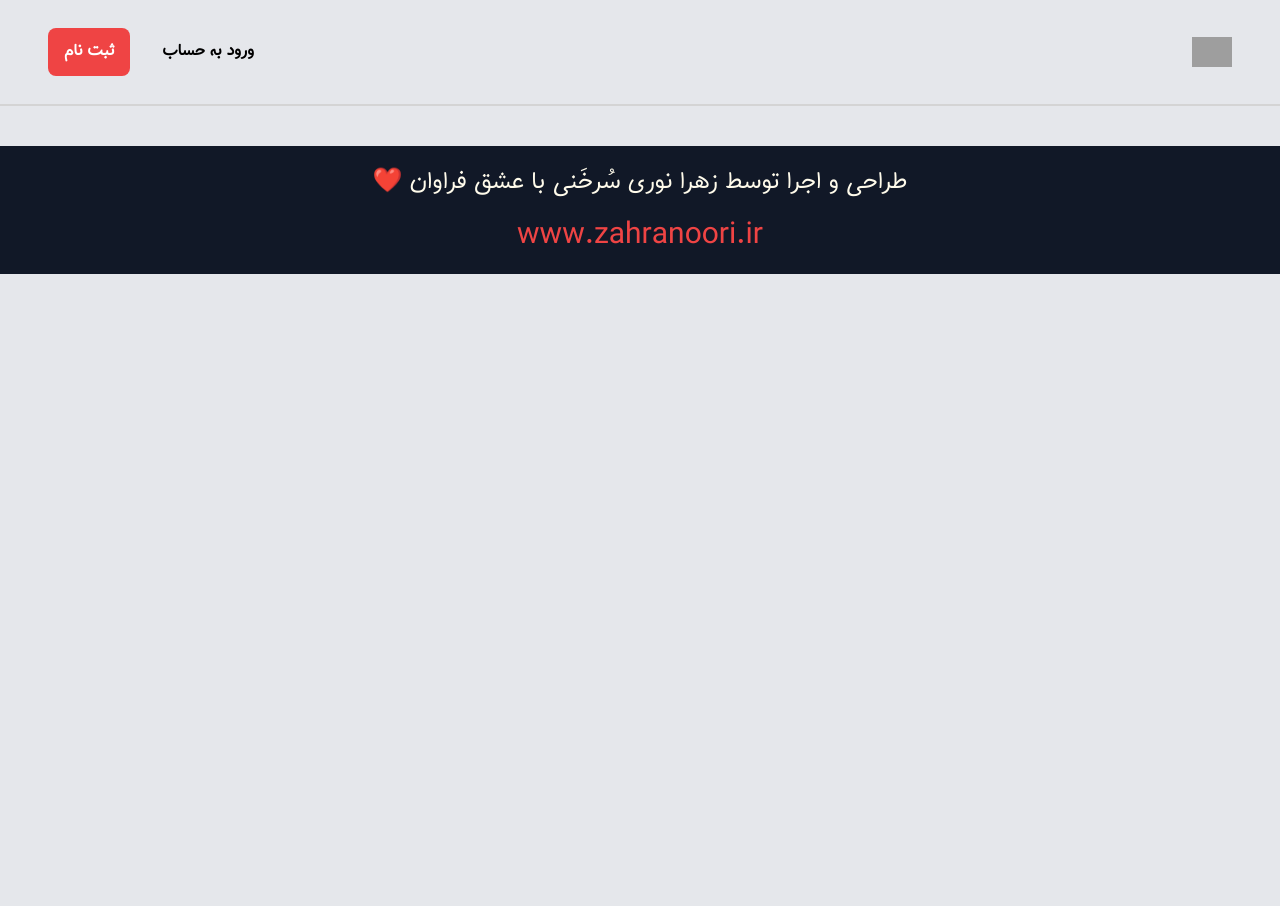
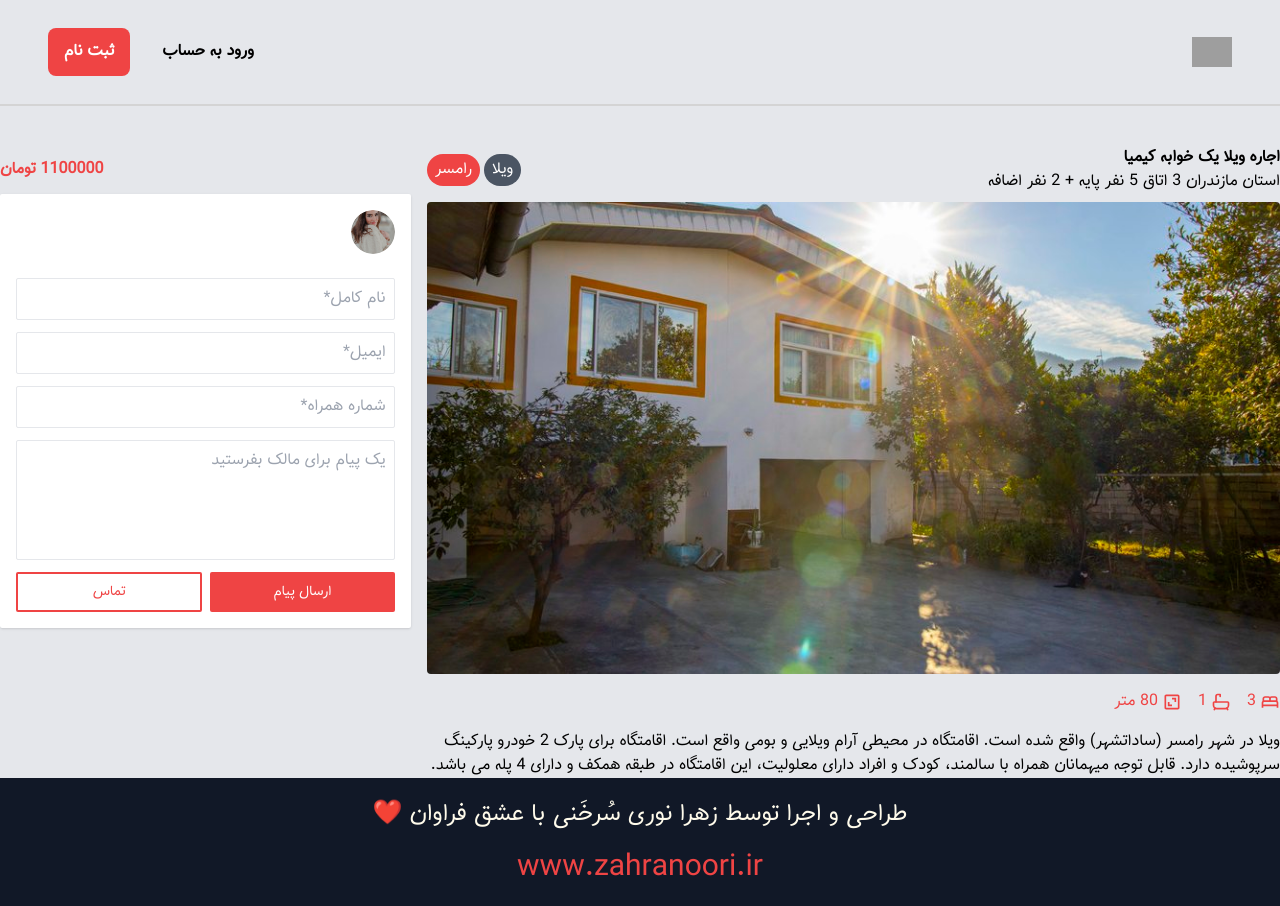
Before and after one commit to zahranoori1996/jabama-project, a React (Create React App) app: page /property/1 in a window 1280 px wide. Before the commit the page ends 800 px from the top, so only its background shows below. Built offline with nearby package versions, Linux system fonts and the light colour scheme; grey boxes are pictures that could not be loaded.

Commit message:
completed project

```diff
--- a/src/App.js
+++ b/src/App.js
@@ -1,6 +1,7 @@
 // import "./App.css";
 import { Route, Routes } from "react-router-dom";
 import Home from "./pages/Home";
+import HomeDetails from './pages/HomeDetails'
 import Header from "./components/Header";
 import Footer from "./components/Footer";
 function App() {
@@ -9,6 +10,7 @@ function App() {
     <Header/>
       <Routes>
         <Route path='/' element={<Home/>}/>
+        <Route path='/property/:id' element={<HomeDetails />} />
 
       </Routes>
       <Footer/>
--- a/src/components/Banner.jsx
+++ b/src/components/Banner.jsx
@@ -8,7 +8,7 @@ import banner from "./../assets/img/banner.jpg"
 
 export default function Banner() {
   return (
-    <div className='h-[90vh] bg-cover bg-no-repeat bg-center flex-col items-center flex bg-black' style={{backgroundImage:`url(${banner})`}}>
+    <div className='h-[90vh] max-md:h-[100%] bg-cover bg-no-repeat bg-center flex-col items-center flex bg-black' style={{backgroundImage:`url(${banner})`}}>
       <div className="flex flex-col">
         <h1 className='lg:text-6xl text-3xl lg:p-15 px-3 [text-shadow:_0px_1px_8px_#000000] p-5 '>
           <span className='font-semibold text-red-500'>مکان </span>
--- a/src/pages/HomeDetails.jsx
+++ b/src/pages/HomeDetails.jsx
@@ -1,9 +1,99 @@
-import React from 'react'
+import React from "react";
+
+import { BiArea } from "react-icons/bi";
+import { MdOutlineBed } from "react-icons/md";
+import { TbBath } from "react-icons/tb";
+import { useParams } from "react-router-dom";
+import { housesData } from "../data";
 
 export default function HomeDetails() {
+  const { id } = useParams();
+  const property = housesData.find((house) => {
+    return house.id === parseInt(id);
+  });
   return (
-    <div>
+    <div className="container mx-auto grid grid-cols-12 max-md:flex max-md:flex-col max-md:px-2">
+      <div className="col-span-8">
+        <div className="flex justify-between items-center">
+          <div className="">
+            <h1 className="text-black font-semibold">{property.name}</h1>
+            <h3 className="text-black">{property.address} </h3>
+          </div>
+          <div className="flex gap-1">
+            <span className="bg-gray-600 px-2 py-1 text-white rounded-3xl">
+              {property.type}
+            </span>
+            <span className="bg-red-500 px-2 py-1 text-white rounded-3xl">
+              {property.city}
+            </span>
+          </div>
+        </div>
 
+        <img className="rounded my-2" src={property.imageLg} />
+
+        <div className="flex gap-x-4 my-4 ">
+          <div className="flex items-center text-red-500 gap-1">
+            <div className="text-[20px] rounded-full">
+              <MdOutlineBed />
+            </div>
+            <div className="text-base">{property.bedrooms}</div>
+          </div>
+          <div className="flex items-center text-red-500 gap-1">
+            <div className="text-[20px] rounded-full">
+              <TbBath />
+            </div>
+            <div className="text-base">{property.bathrooms}</div>
+          </div>
+          <div className="flex items-center text-red-500 gap-1">
+            <div className="text-[20px] rounded-full">
+              <BiArea />
+            </div>
+            <div className="text-base">{property.surface}</div>
+          </div>
+        </div>
+
+        <p className="paragraph">{property.description}</p>
+      </div>
+
+      <div className="col-span-4 text-left">
+        <div className="font-semibold text-red-500 py-3">
+          {property.price} تومان
+        </div>
+        <form
+          action=""
+          className="p-4 shadow bg-white mr-4 rounded-sm flex flex-col gap-3"
+        >
+          <img className="w-11 h-11 rounded-full mb-3" src={property.agent.image} />
+          <input
+            type="text"
+            placeholder="نام کامل*"
+            className="border p-2 rounded-sm"
+          />
+          <input
+            type="text"
+            placeholder="ایمیل*"
+            className="border p-2 rounded-sm"
+          />
+          <input
+            type="text"
+            placeholder="شماره همراه*"
+            className="border p-2 rounded-sm"
+          />
+          <textarea
+            placeholder="یک پیام برای مالک بفرستید"
+            className="border p-2 rounded-sm h-[120px] resize-none"
+          ></textarea>
+          <div className="flex gap-2">
+            <button className="w-full bg-red-500 rounded-sm py-2 text-sm text-white">
+              ارسال پیام
+            </button>
+            <button className="w-full bg-white border-red-500 border-2 rounded-sm py-2 text-sm text-red-500">
+              {" "}
+              تماس
+            </button>
+          </div>
+        </form>
+      </div>
     </div>
-  )
+  );
 }
```
